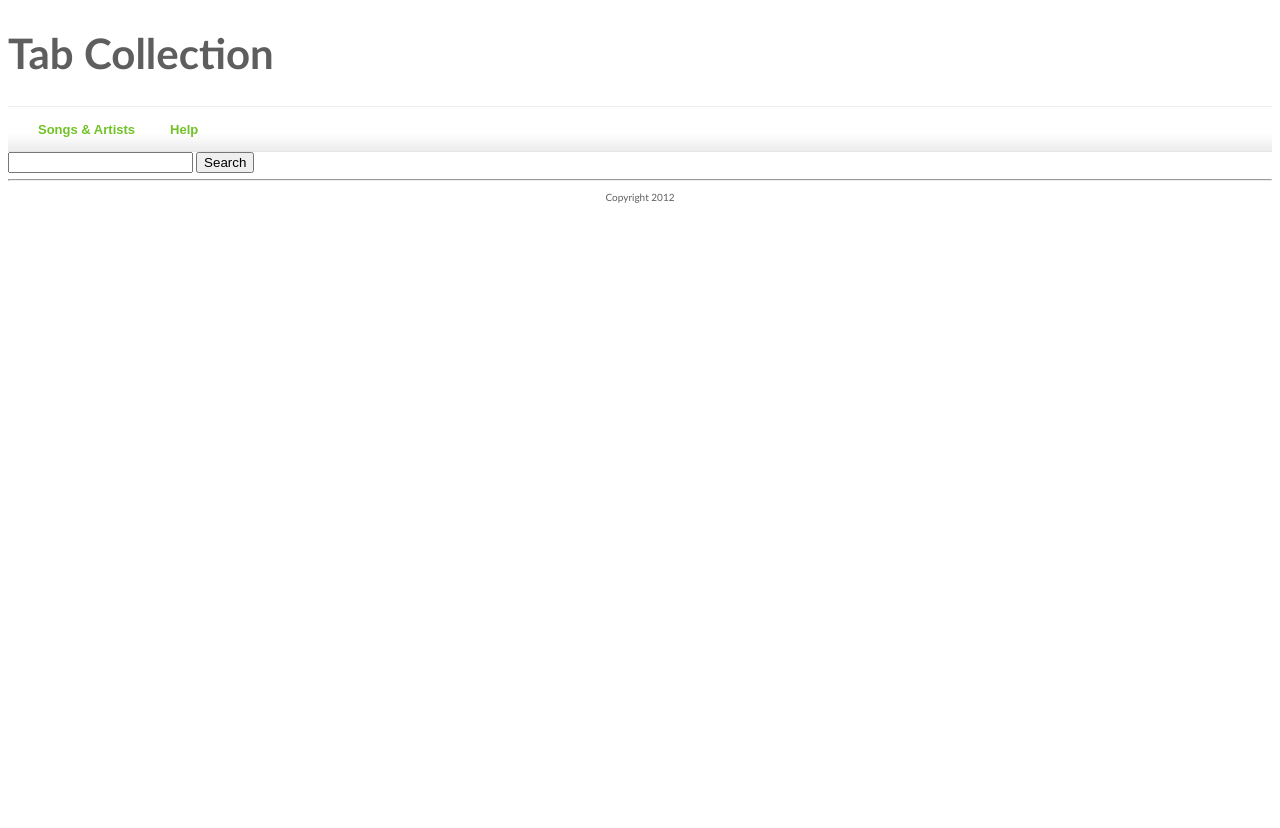
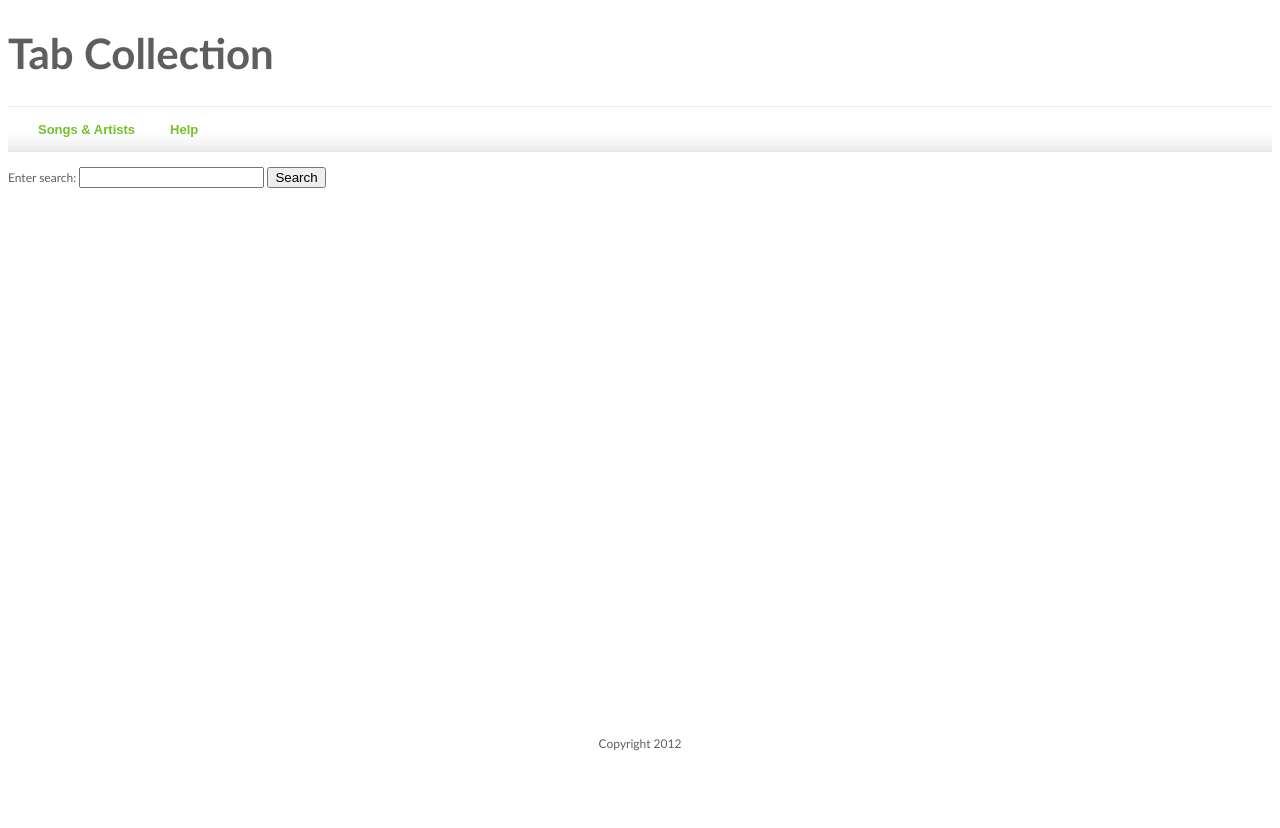
Before and after one commit to wintergalt/mysite, a Django app: template tabcollection/templates/tabcollection/index.html in a window 1280 px wide. Before the commit the page ends 203 px from the top, so only its background shows below. Run offline with Django 3.2, Linux system fonts and the light colour scheme; the template is opened without the code that fills it, so the values that code supplies are empty; parts of the project's set-up code (start-up, migrations or seed data) failed here and were passed over; some libraries are stand-ins or nearby versions.

Commit message:
Fixed footer - Small fix urls

```diff
--- a/media/style.css
+++ b/media/style.css
@@ -1,3 +1,22 @@
+* {
+	margin: 10;
+}
+
+html, body {
+	height: 100%;
+}
+
+.wrapper {
+	min-height: 100%;
+	height: auto !important;
+	height: 100%;
+	margin: 0 auto -92px; /* the bottom margin is the negative value of the footer's height */
+}
+
+.footer, .push {
+	height: 92px; /* .push must be the same height as .footer */
+}
+
 h1 { color:#5E5E5E;
   font-family: Trebuchet MS;
   font-size: 42px;
@@ -28,8 +47,8 @@ h1 { color:#5E5E5E;
 }
 
 .footer {
-  color:#5E5E5E;
-  font-family: Trebuchet MS;
-  font-size: 10px;
-  text-align: center;
+    position: relative;
+    margin-top: -80px; /* negative value of footer height */
+    height: 80px;
+    text-align: center;
 }
--- a/tabcollection/templates/base.html
+++ b/tabcollection/templates/base.html
@@ -14,12 +14,13 @@
     </script>
 </head>
 <body class="listText">
-    <a href="/tabcollection/" style="text-decoration:none"><h1>Tab Collection</h1></a>
-    {% include "tabcollection/navmenu.html" %}
-    {% block content %}{% endblock %}
-    {% block footer %}
-    <hr>
-    <p class="footer">Copyright {% now "Y" %}</p>
-    {% endblock %}
+	<div class='wrapper'>
+	    <a href="/tabcollection/" style="text-decoration:none"><h1>Tab Collection</h1></a>
+	    {% include "tabcollection/navmenu.html" %}
+	    <br />
+	    {% block content %}{% endblock %}
+	    <div class="push"></div>
+    </div>
+    <div class="footer">Copyright {% now "Y" %}</div>
 </body>
 </html>
--- a/tabcollection/templates/tabcollection/index.html
+++ b/tabcollection/templates/tabcollection/index.html
@@ -5,7 +5,7 @@
 {% block content %}
 
 <form action="search/" method="get">
-	<input type="text" name="search_criteria">
+	Enter search: <input type="text" name="search_criteria">
 	<input type="submit" value="Search">
 </form>
 
--- a/urls.py
+++ b/urls.py
@@ -14,8 +14,6 @@ urlpatterns = patterns('',
     # url(r'^admin/doc/', include('django.contrib.admindocs.urls')),
 
     # Uncomment the next line to enable the admin:
-    (r'^polls/', include('mysite.polls.urls')),
-    # (r'^/', include('mysite.tabcollection.urls')),
     (r'^tabcollection/', include('mysite.tabcollection.urls')),
     url(r'^admin/', include(admin.site.urls)),
     # Required to make static serving work
```
